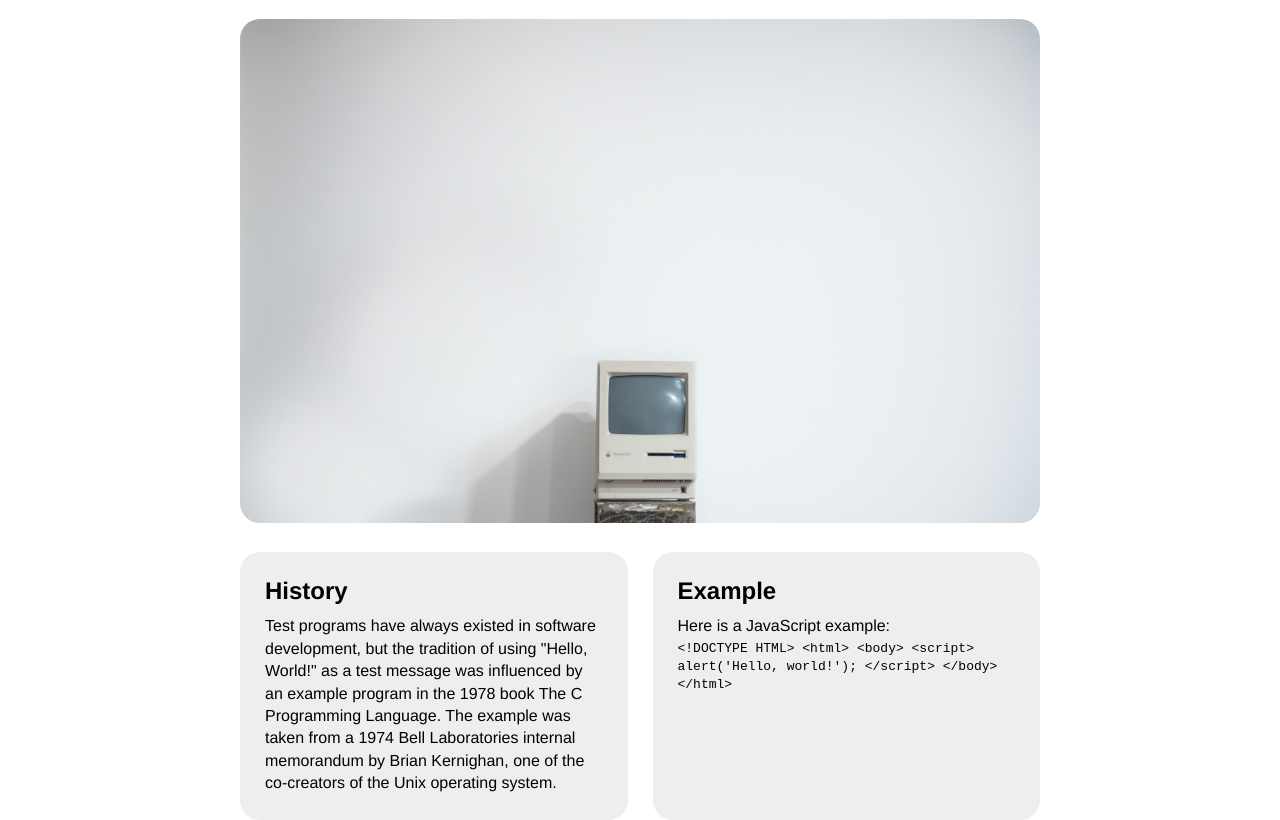
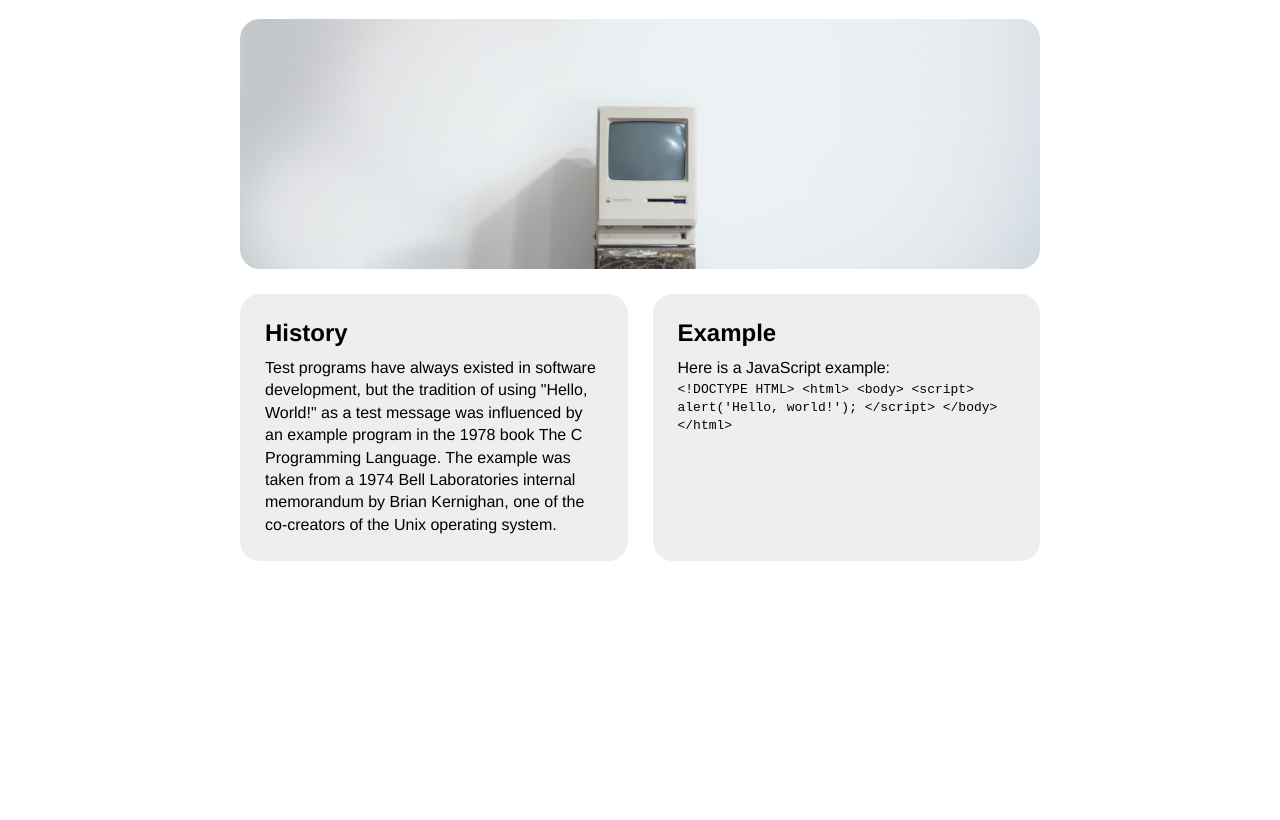
Before and after one commit to Britanico313/HW2, a plain HTML site: page index.html in a window 1280 px wide. Shown: the part 76-896 px from the top of the page. After the commit the page ends 800 px from the top, so only its background shows below. Drawn offline with Linux system fonts and the light colour scheme.

Commit message:
Part 7 AGAIN

```diff
--- a/index.html
+++ b/index.html
@@ -11,7 +11,9 @@
     <main>
       <h1>HelloWorld</h1>
 
-      <img src="images/mac.jpg" alt="Vintage Mac">
+      <div class="masthead">
+
+      </div>
       <div class="details">
         <section>
         <h2>History</h2>
--- a/screen.css
+++ b/screen.css
@@ -8,6 +8,13 @@ body {
 main {
     margin: 0 auto;
     width: 800px;
+}
+.masthead {
+    background-image: url("images/mac.jpg");
+    background-size: cover;
+    background-position: bottom;
+    height: 250px;
+    border-radius: 20px;
 }
 .details {
     display: Flex;
@@ -23,7 +30,7 @@ main {
 }
 img {
     width: 100%;
-    border-radius: 20px;
+
 }
 h2 {
     margin: 0 0 10px 0;
```
